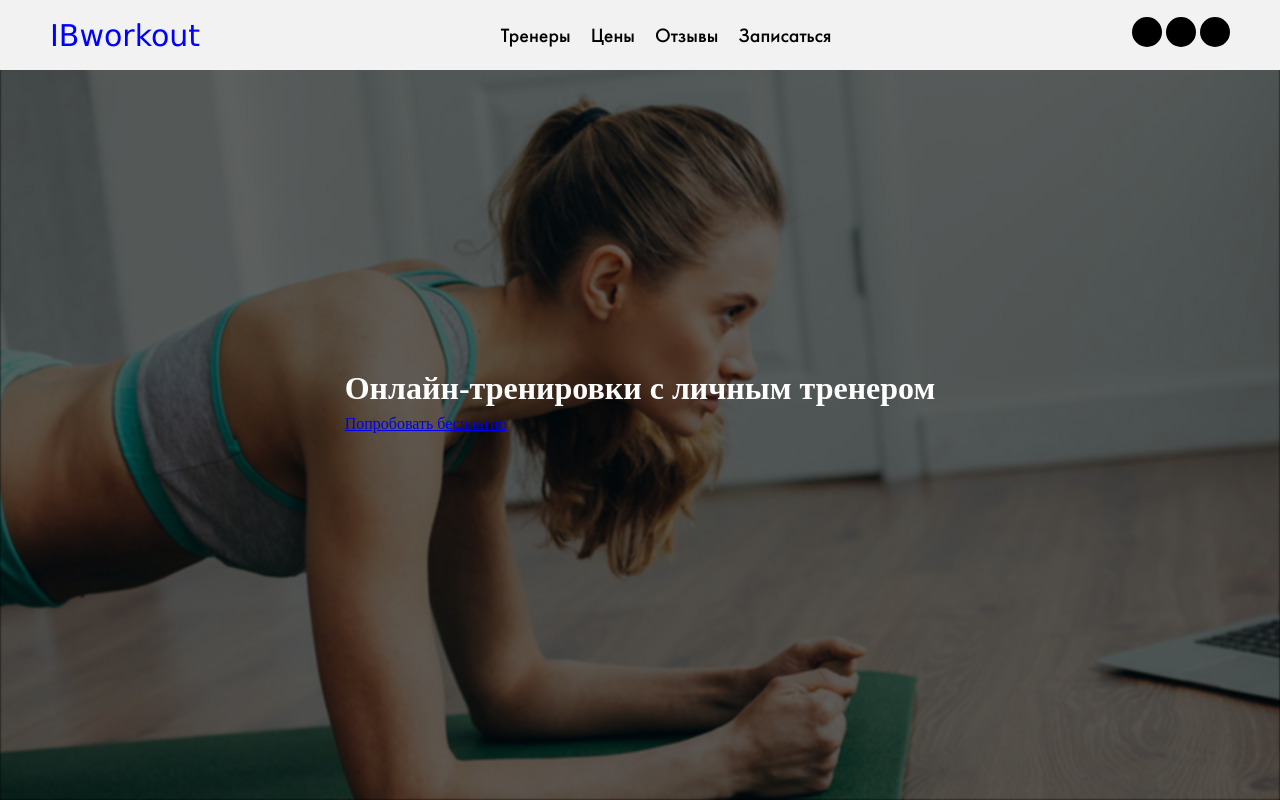
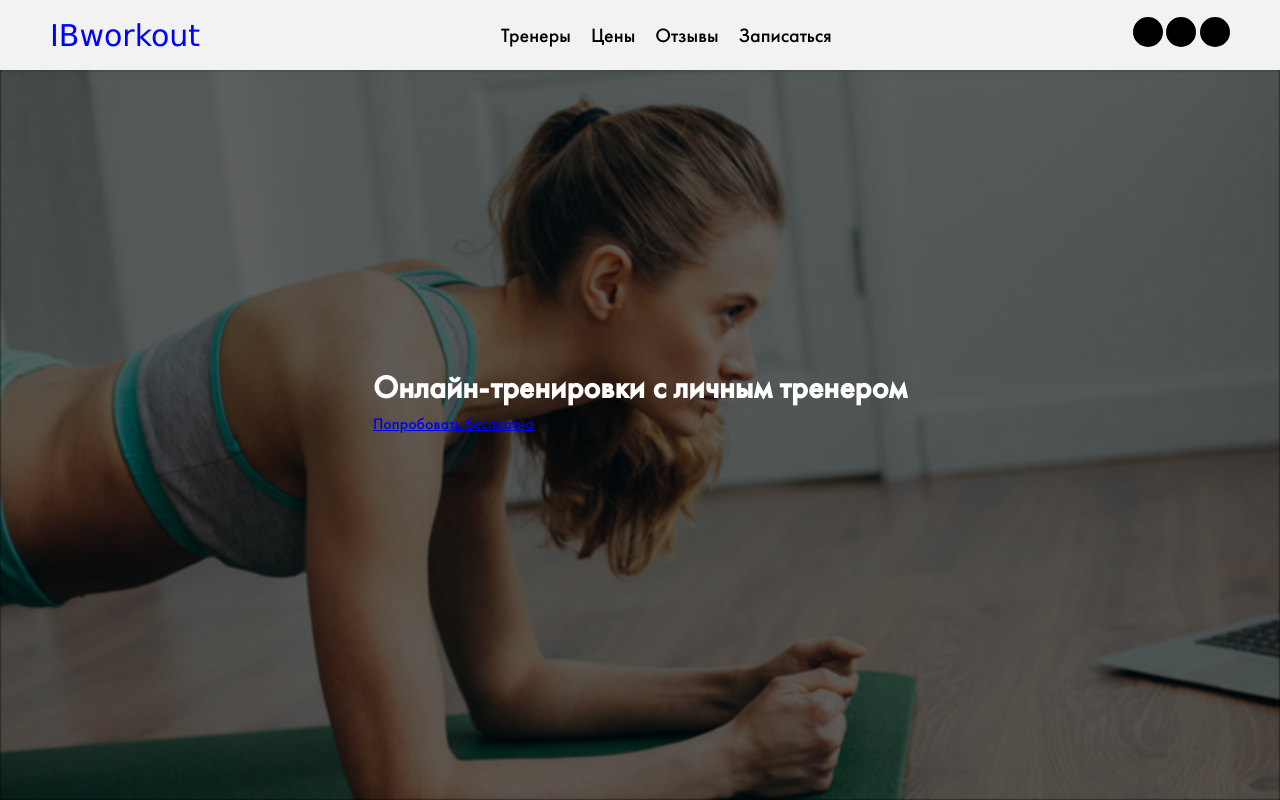
Before and after one commit to vmwhoami/ibworkout, a website built with webpack: page dist/index.html in a window 1280 px wide. Built offline with Linux system fonts and the light colour scheme.

Commit message:
set default font for the page

```diff
--- a/src/style/_nav.scss
+++ b/src/style/_nav.scss
@@ -10,6 +10,7 @@
   align-items: center;
   padding: 0 5rem 0  5rem;
   z-index: 2;
+  box-shadow: rgba(0, 0, 0, 0.2) 0px 1px 3px;
 
   &__logo{
     color: blue;
--- a/src/style/style.scss
+++ b/src/style/style.scss
@@ -16,4 +16,5 @@ body {
   font-size: 1.6rem; /* default font-size for document */
   line-height: 1.5; /* a nice line-height */
   background-color: black;
+  font-family: $futuraMd;
 }
```
Also changed, not shown: dist/main.js.
